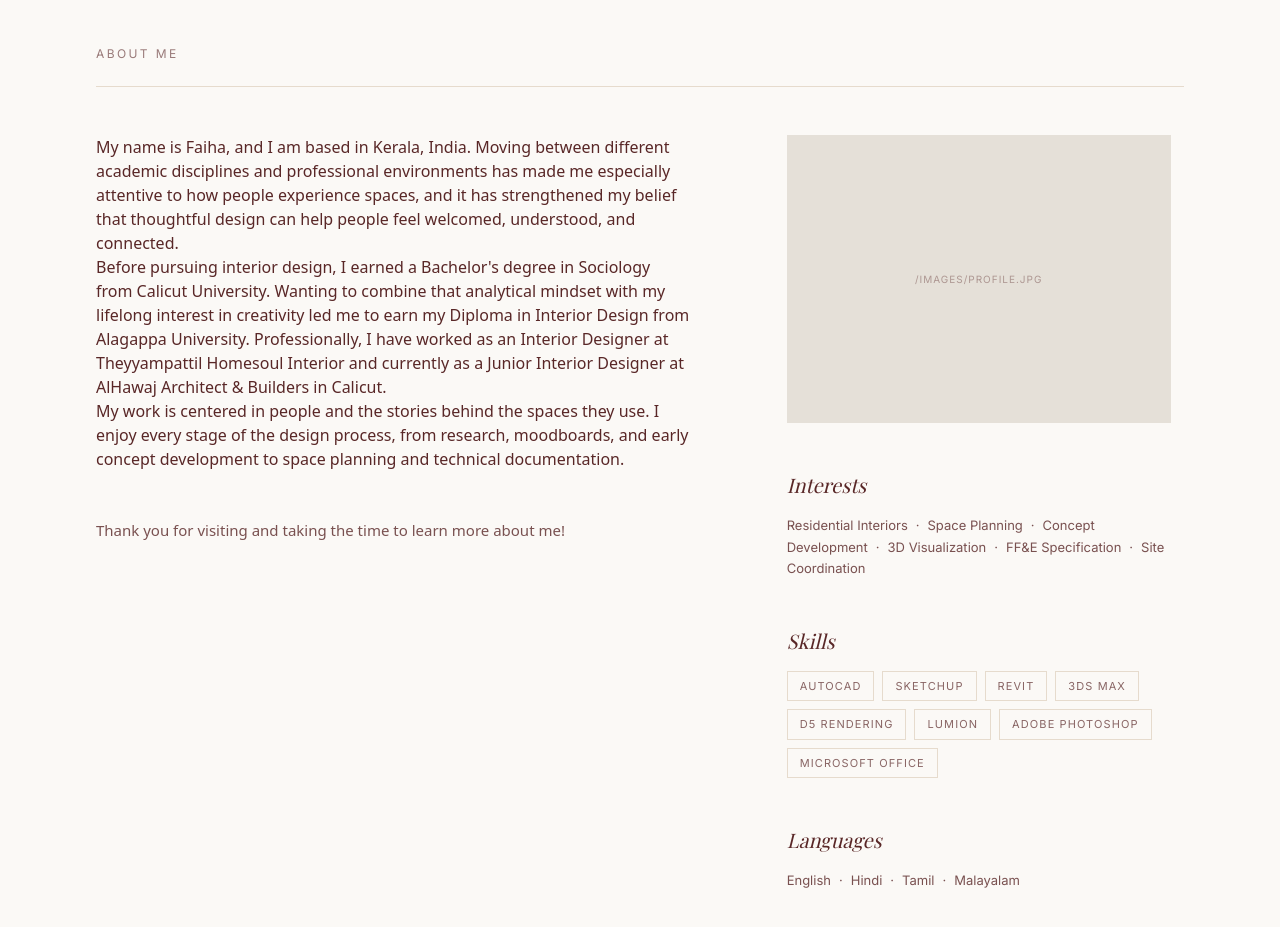
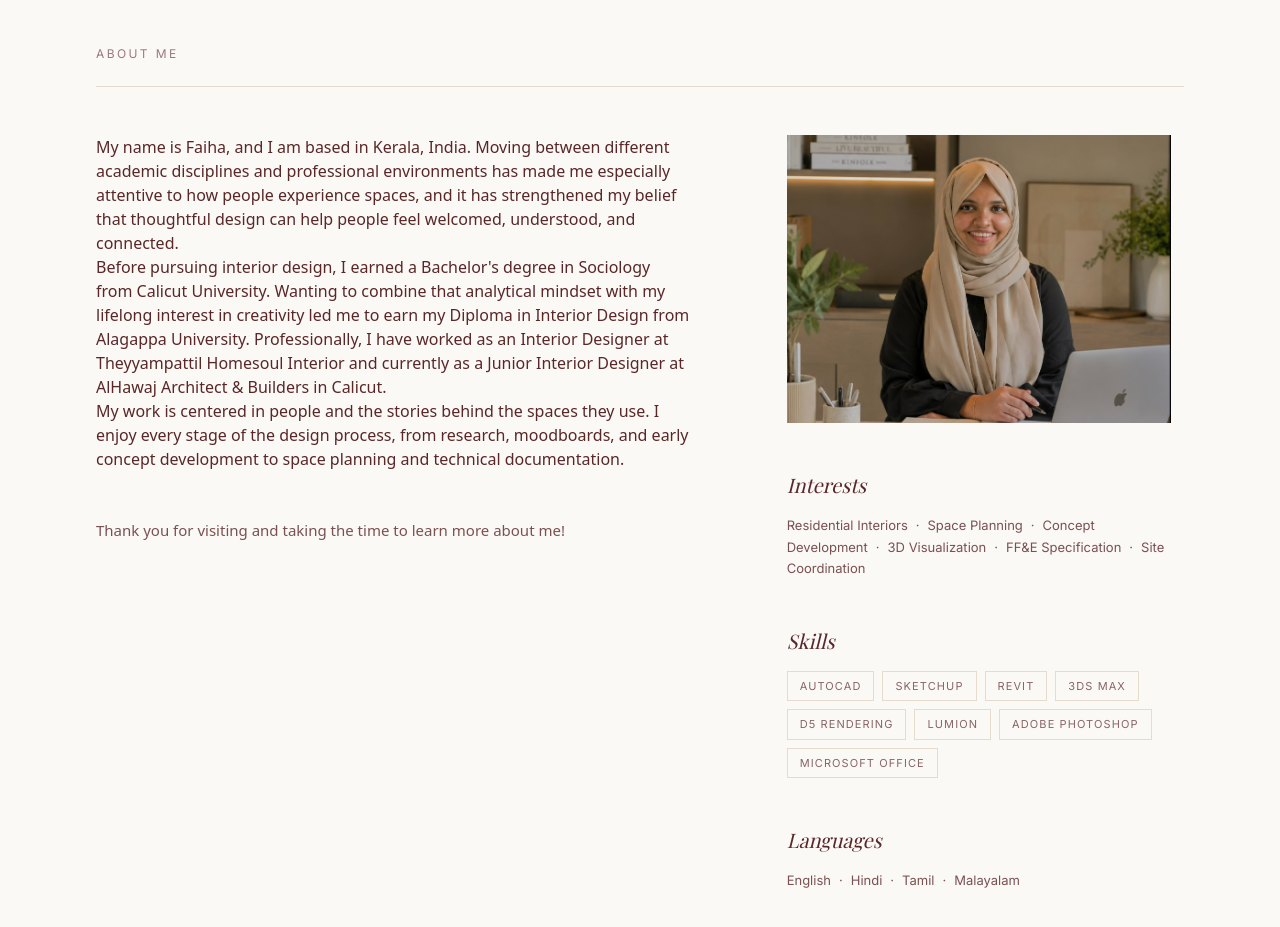
Before and after one commit to mariyam00786/faiha, a Next.js app: page / in a window 1280 px wide. Shown: the part 8780-9707 px from the top of the page. Built offline with nearby package versions, Linux system fonts and the light colour scheme; a web font is replaced by a local one.

Commit message:
Add profile image to About section

```diff
--- a/src/components/AboutSection.tsx
+++ b/src/components/AboutSection.tsx
@@ -27,11 +27,11 @@ export function AboutSection() {
         <div className="lg:col-span-5 flex flex-col gap-12">
 
           <div className="aspect-[4/3] w-full max-w-sm bg-[#E5E0D8] relative overflow-hidden">
-            <div className="absolute inset-0 flex items-center justify-center">
-              <span className="text-[10px] uppercase tracking-widest text-brand-text/40 font-sans text-center break-all p-4">
-                {siteData.personal.profileImage}
-              </span>
-            </div>
+            <img
+              src={siteData.personal.profileImage}
+              alt={siteData.personal.name}
+              className="w-full h-full object-cover"
+            />
           </div>
 
           <div>
--- a/src/data/site.ts
+++ b/src/data/site.ts
@@ -7,7 +7,7 @@ export const siteData = {
     phone: "+91 9544466908",
     linkedin: "http://linkedin.com/in/faiha-faisal",
     location: "Kerala, India",
-    profileImage: "/images/profile.jpg",
+    profileImage: "/images/profile.png",
   },
   resumeLink: "/FAIHA_FAISAL_Resume.pdf",
   about: {
```
Also changed, not shown: public/images/profile.png (added).
